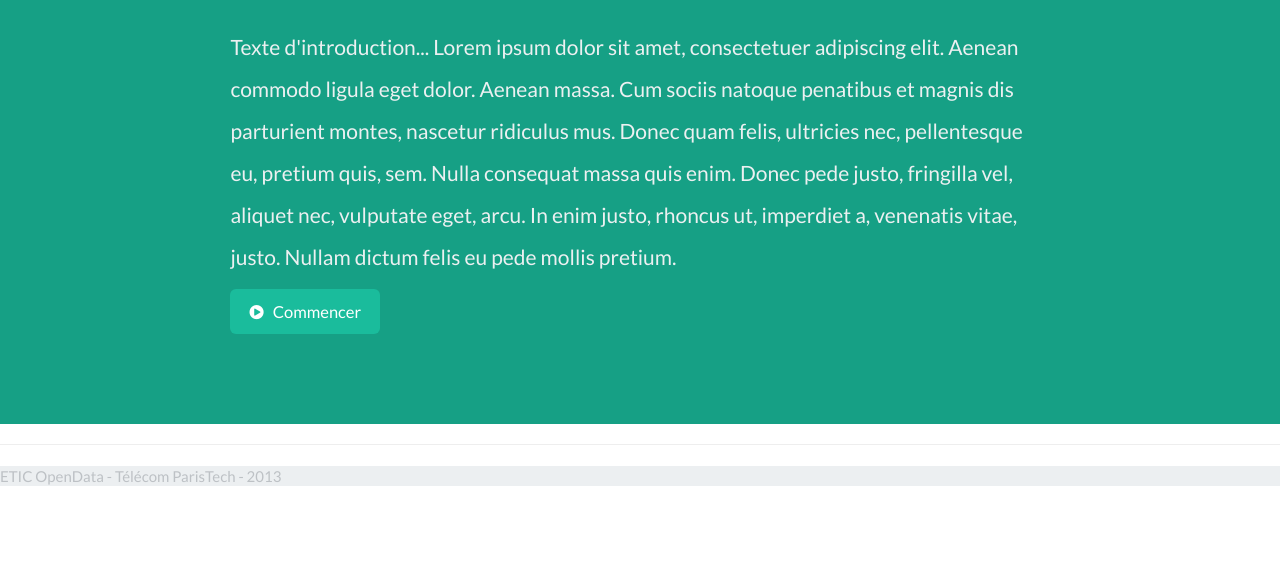
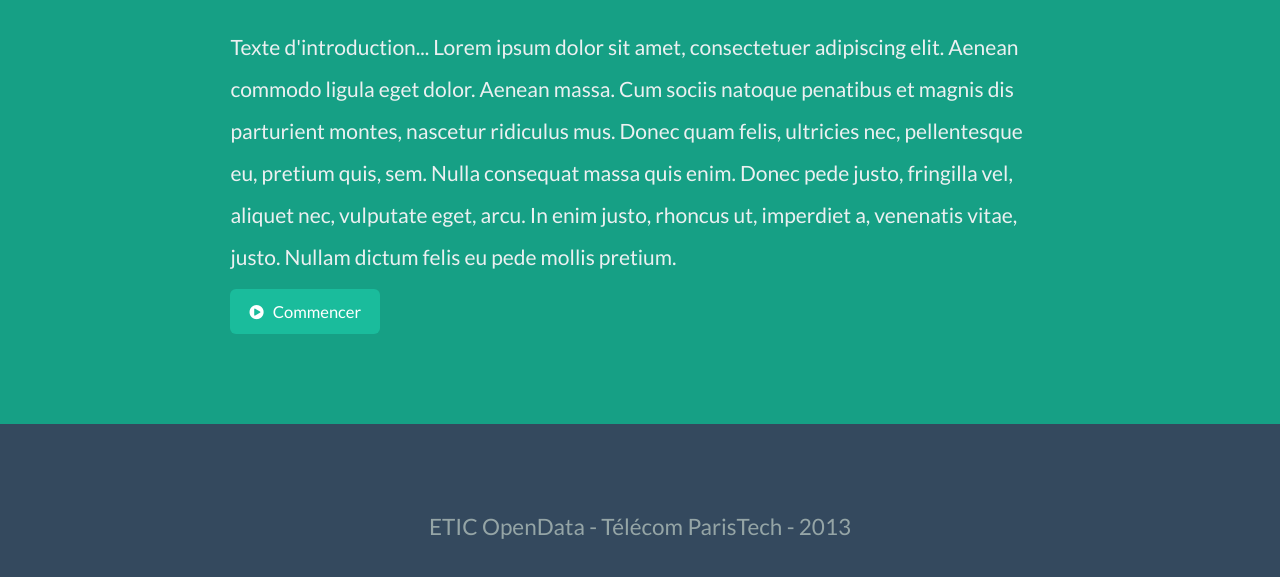
Before and after one commit to allegrem/etic-opendata, a website: page index.html in a window 1280 px wide. Shown: the part 491-1068 px from the top of the page. Before the commit the page ends 987 px from the top, so only its background shows below. Drawn offline with nearby package versions, Linux system fonts and the light colour scheme.

Commit message:
Work on footer.
Nothing special, using a .frame class.
Content will be added later.

```diff
--- a/css/etic-opendata.less
+++ b/css/etic-opendata.less
@@ -53,3 +53,15 @@
 		margin-right: 50px;
 	}
 }
+
+
+
+// ===================================================
+// 						  FOOTER
+// ===================================================
+
+footer {
+	background-color: #34495e;
+	color: #95a5a6;
+	text-align: center;
+}
--- a/index.html
+++ b/index.html
@@ -44,9 +44,7 @@
 
         <!-- FOOTER -->
 
-        <hr>
-
-        <footer>
+        <footer class="frame">
             <p>ETIC OpenData - Télécom ParisTech - 2013</p>
         </footer>
 
```
Also changed, not shown: css/etic-opendata.css.
